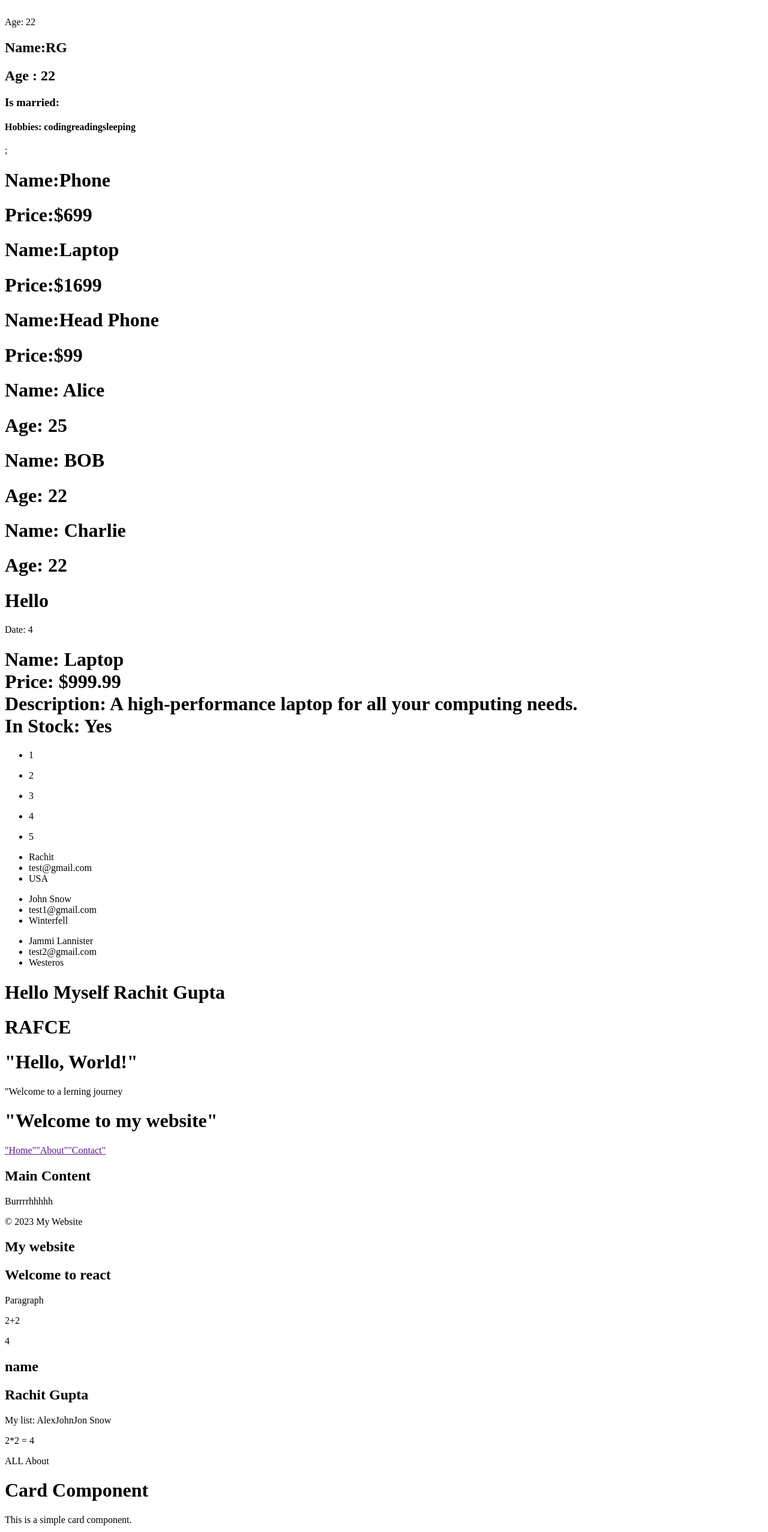
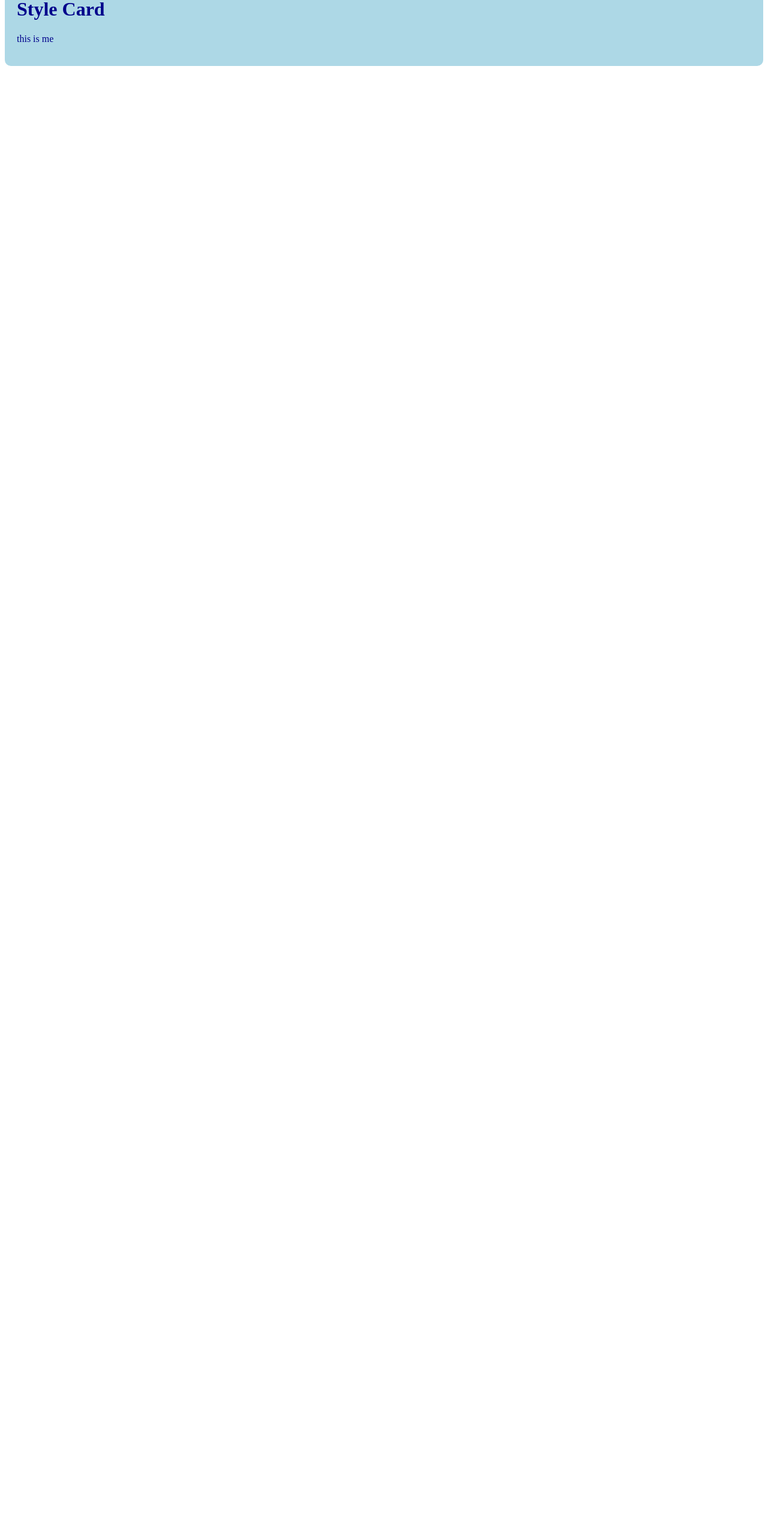
Before and after one commit to RachitGupta06/learningReact, a React (Vite) app: page / in a window 1280 px wide. Shown: the part 52-2606 px from the top of the page at 60% size. After the commit the page ends 800 px from the top, so only its background shows below. Built offline with nearby package versions, Linux system fonts and the light colour scheme.

Commit message:
Practice

```diff
--- a/package.json
+++ b/package.json
@@ -11,7 +11,8 @@
   },
   "dependencies": {
     "react": "^19.1.0",
-    "react-dom": "^19.1.0"
+    "react-dom": "^19.1.0",
+    "react-icons": "^5.5.0"
   },
   "devDependencies": {
     "@eslint/js": "^9.25.0",
--- a/src/App.jsx
+++ b/src/App.jsx
@@ -1,50 +1,9 @@
-import Greet from "./components/Greet";
-import Add from "./components/Add";
-import WelcomeMessage from "./components/WelcomeMessage";
-import Header from "./components/Header";
-import MainContent from "./components/MainContent";
-import Footer from "./components/Footer";
-import Rule from "./components/Rule";
-import Expression from "./components/Expression";
-import Greeting from "./components/Greeting";
-import ProductInfo from "./components/ProductInfo";
-import List from "./components/List";
-import UserList from "./components/UserList";
-import ProductList from "./components/ProductList";
-import Person from "./components/Person";
-import Card from "./components/Card";
+import { FaCartPlus } from "react-icons/fa6";
+
+import Style from "./components/Style";
 const App = () => {
   return <div>
-  <Person name="BROOO" age={22}/>
-  <User name="RG" age={22} isMarried={false} hobbies={["coding","reading","sleeping"]}/>;
-  <ProductList/>
-  <UserList/>
-    <Greeting/>
-    <ProductInfo/>
-    <List/>
-    <Greet />
-    <Add />
-    <WelcomeMessage/>
-    <Header/>
-    <MainContent/>
-    <Footer/>
-    <Rule/>
-    <Expression/>
-    <Card>
-         <h1>Card Component</h1>
-         <p>This is a simple card component.</p>
-    </Card>
-  </div>;
-
-
-
+    <Style/>
+  </div>
 };
-const User = ({name,age,isMarried,hobbies})=>{
-  return <section>
-    <h1>Name:{name}</h1>
-    <h2>Age : {age}</h2>
-    <h3>Is married:{isMarried}</h3>
-    <h4>Hobbies: {hobbies}</h4>
-  </section>
-}
 export default App;
--- /dev/null
+++ b/src/components/Style.jsx
@@ -0,0 +1,12 @@
+import React from 'react'
+
+const Style = () => {
+return (
+    <div style={{backgroundColor:'lightblue',padding:'20px',borderRadius:'10px',color:'darkblue'}}>
+            <h1>Style Card</h1>
+            <p>this is me</p>
+    </div>
+)
+}
+
+export default Style
--- /dev/null
+++ b/src/index.css
@@ -0,0 +1,17 @@
+*{
+    padding: 0;
+    margin: 0;
+    box-sizing: 0;
+}
+body{
+    background-color: rgb(107,181,32);
+    display: flex;
+    justify-content: center;
+    align-items: center;
+    height: 100vh;
+}
+h1{
+    font-family: sans-serif;
+    border: 2px solid #ccc;
+    padding: 20px;
+}
```
Also changed, not shown: src/Greetingsss.jsx (added, +7 -0 lines), src/components/UserStatus.jsx (added, +11 -0 lines), src/components/Weather.jsx (added, +15 -0 lines), 1 other file (tests, documents, lock files or other folders).
